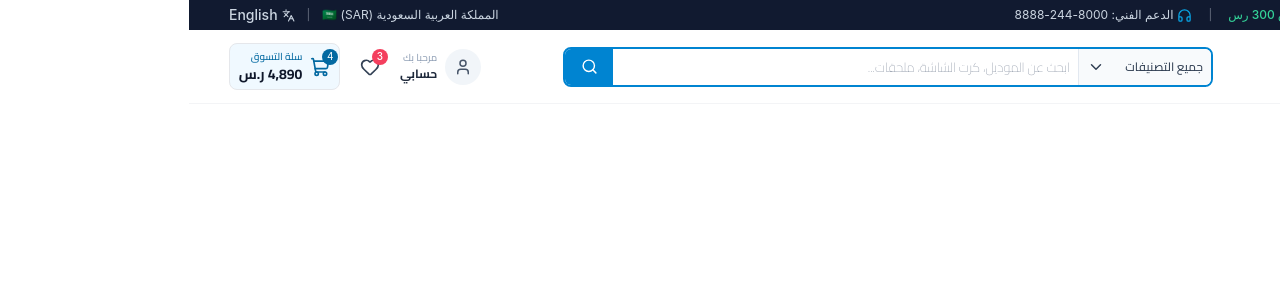
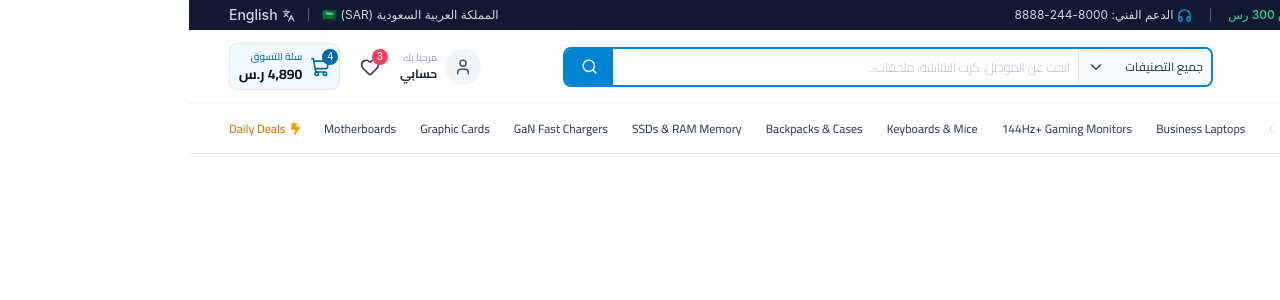
Before and after one commit to sydalshghty/techlap-store, a React (Vite) app: page / in a window 1280 px wide. Shown: the top 300 px of the page. Built offline with nearby package versions, Linux system fonts and the light colour scheme.

Commit message:
upload-category-navbar

```diff
--- a/package.json
+++ b/package.json
@@ -19,6 +19,7 @@
     "react-dom": "^19.3.1",
     "react-i18next": "^17.1.9",
     "react-router-dom": "^7.18.5",
+    "swiper": "^14.4.0",
     "tailwindcss": "^4.3.3"
   },
   "devDependencies": {
--- a/src/App.jsx
+++ b/src/App.jsx
@@ -1,10 +1,14 @@
 import { Routes, Route } from "react-router-dom";
 import Home from "./pages/Home";
+import Header from "./component/Header";
 function App() {
   return (
-    <Routes>
-      <Route path="/" element={<Home />}></Route>
-    </Routes>
+    <>
+      <Header />
+      <Routes>
+        <Route path="/" element={<Home />}></Route>
+      </Routes>
+    </>
   )
 }
 
--- /dev/null
+++ b/src/component/Category-Navbar.jsx
@@ -0,0 +1,75 @@
+import { Swiper, SwiperSlide } from 'swiper/react';
+import 'swiper/css';
+import 'swiper/css/free-mode';
+import { FreeMode, Autoplay } from 'swiper/modules';
+import { Menu } from 'lucide-react';
+import DailyDealsIcon from "../assets/daily-deals-icon.svg";
+
+const categories = [
+    "Gaming Laptops",
+    "Business Laptops",
+    "144Hz+ Gaming Monitors",
+    "Keyboards & Mice",
+    "Backpacks & Cases",
+    "SSDs & RAM Memory",
+    "GaN Fast Chargers",
+    "Graphic Cards",
+    "Motherboards"
+];
+
+const CategoryNavbar = () => {
+    return (
+        <nav className="category-navbar  w-full bg-white border-b border-(--bordercolor)">
+            <div className='container'>
+                <div className="flex items-center justify-between  max-w-[1600px] h-12.25 mx-auto gap-4 md:gap-6">
+
+                    <button className="allcategories-btn w-32 h-7 flex justify-center items-center gap-2 bg-(--maincolor)  text-white  rounded-md text-[14px] font-semibold  transition-colors cursor-pointer">
+                        <Menu size={18} />
+                        <span className="sm:inline-block">All Categories</span>
+                    </button>
+
+                    <div className="flex-1 min-w-0 relative">
+
+                        <div className="absolute right-0 top-0 bottom-0 w-8 bg-linear-to-l from-white to-transparent z-10 pointer-events-none"></div>
+
+                        <Swiper
+                            slidesPerView="auto"
+                            spaceBetween={24}
+                            freeMode={true}
+                            loop={true}
+                            modules={[FreeMode, Autoplay]}
+                            autoplay={{
+                                delay: 2000,
+                                disableOnInteraction: false,
+                                pauseOnMouseEnter: true,
+                            }}
+                            className="w-full"
+                        >
+                            {categories.map((category, index) => (
+                                <SwiperSlide key={index} className="w-auto! flex items-center">
+                                    <a
+                                        href="#"
+                                        className="text-[12px]  font-medium text-(--textcolor2) hover:text-(--maincolor) whitespace-nowrap transition-colors py-2 block cursor-pointer"
+                                    >
+                                        {category}
+                                    </a>
+                                </SwiperSlide>
+                            ))}
+                        </Swiper>
+                    </div>
+
+                    <a
+                        href="#"
+                        className="shrink-0 flex items-center gap-1.5 text-[#D97706]  text-[12px]  font-semibold  transition-colors cursor-pointer"
+                    >
+                        <img src={DailyDealsIcon} alt='daily-icon' />
+                        <span className="hidden sm:inline-block">Daily Deals</span>
+                    </a>
+
+                </div>
+            </div>
+        </nav>
+    );
+};
+
+export default CategoryNavbar;
--- /dev/null
+++ b/src/component/Header.jsx
@@ -0,0 +1,13 @@
+import TopHeader from "./Top-Header";
+import MainHeader from "./Main-Header";
+import CategoryNavbar from "./Category-Navbar";
+function Header() {
+    return (
+        <div className="header sticky top-0 w-full h-full z-10">
+            <TopHeader />
+            <MainHeader />
+            <CategoryNavbar />
+        </div>
+    )
+}
+export default Header;
--- a/src/component/Main-Header.jsx
+++ b/src/component/Main-Header.jsx
@@ -1,8 +1,8 @@
 import { useState } from "react";
-import { Search, ShoppingCart, Heart, User , Menu, X , ChevronDown } from "lucide-react";
+import { Search, ShoppingCart, Heart, User, Menu, X, ChevronDown } from "lucide-react";
 import { useTranslation } from "react-i18next";
 import { Link } from "react-router-dom";
-export default function Header() {
+export default function MainHeader() {
     const { t } = useTranslation();
     const [mobileMenuOpen, setMobileMenuOpen] = useState(false);
     const [search, setSearch] = useState("");
@@ -21,7 +21,7 @@ export default function Header() {
                         <div className="flex items-center gap-2 h-10 border-2 border-sky-600 rounded-lg overflow-hidden">
                             <button className="allcategories-btn cursor-pointer w-33.25 h-full bg-(--bgbtn) border-l border-(--bordercolor) flex justify-center gap-5 items-center pt-2.5 pb-2.5 pl-3 pr-3 m-auto">
                                 <p className="text-[12px] font-medium text-[#334155]">{t("mainheader.categories")}</p>
-                                <ChevronDown className="text-[#334155] " size={18}/>
+                                <ChevronDown className="text-[#334155] " size={18} />
                             </button>
                             <input
                                 type="text"
@@ -43,7 +43,7 @@ export default function Header() {
                         {/* Account */}
                         <button className="flex items-center gap-2 cursor-pointer">
                             <div className="w-9 h-9 bg-slate-100 rounded-full flex items-center justify-center">
-                                    <User size={18} className="text-[#475569]"/>
+                                <User size={18} className="text-[#475569]" />
                             </div>
 
                             <div className="text-start">
@@ -61,7 +61,7 @@ export default function Header() {
                             aria-label="Wishlist"
                             className="relative cursor-pointer"
                         >
-                            <Heart size={20} className="text-[#334155]"/>
+                            <Heart size={20} className="text-[#334155]" />
 
                             <span className="absolute -top-2 -right-2 bg-[#F43F5E] text-white text-[10px] font-medium font-sans w-4 h-4 rounded-full flex items-center justify-center">
                                 3
@@ -133,32 +133,13 @@ export default function Header() {
                                 }
                             >
                                 {mobileMenuOpen ? (
-                                    <X size={20} className="cursor-pointer"/>
+                                    <X size={20} className="cursor-pointer" />
                                 ) : (
-                                    <Menu size={20} className="cursor-pointer"/>
+                                    <Menu size={20} className="cursor-pointer" />
                                 )}
                             </button>
 
                         </div>
-                    </div>
-
-                    {/* Mobile Search */}
-                    <div className="mobile-search mt-4 flex h-10 border border-[#0284C7] rounded-lg overflow-hidden">
-
-                        <input
-                            value={search}
-                            onChange={(e) => setSearch(e.target.value)}
-                            type="text"
-                            placeholder={t("mainheader.search")}
-                            className="flex-1 min-w-0 px-3 text-[13px] font-medium   text-[#94A3B8] outline-none"
-                        />
-
-                        <button
-                            aria-label="Search"
-                            className="w-12 cursor-pointer bg-[#0284C7] flex items-center justify-center text-white"
-                        >
-                            <Search size={18} />
-                        </button>
                     </div>
 
                 </div>
--- a/src/index.css
+++ b/src/index.css
@@ -7,6 +7,7 @@
   --textcolor: #CBD5E1;
   --bgbtn: #F8FAFC;
   --bordercolor: #E2E8F0;
+  --textcolor2: #334155;
 }
 
 body{
@@ -65,3 +66,4 @@ ul{
 .mobile-search input::placeholder{
   padding-right: 4px;
 }
+/*Start Category-navbar Style*/
--- a/src/pages/Home.jsx
+++ b/src/pages/Home.jsx
@@ -1,10 +1,7 @@
-import TopHeader from "../component/Top-Header";
-import MainHeader from "../component/Main-Header";
 function Home() {
     return (
         <>
-            <TopHeader />
-            <MainHeader />
+            <h1>home, page</h1>
         </>
     )
 }
```
Also changed, not shown: src/assets/daily-deals-icon.svg (added), 1 other file (tests, documents, lock files or other folders).
